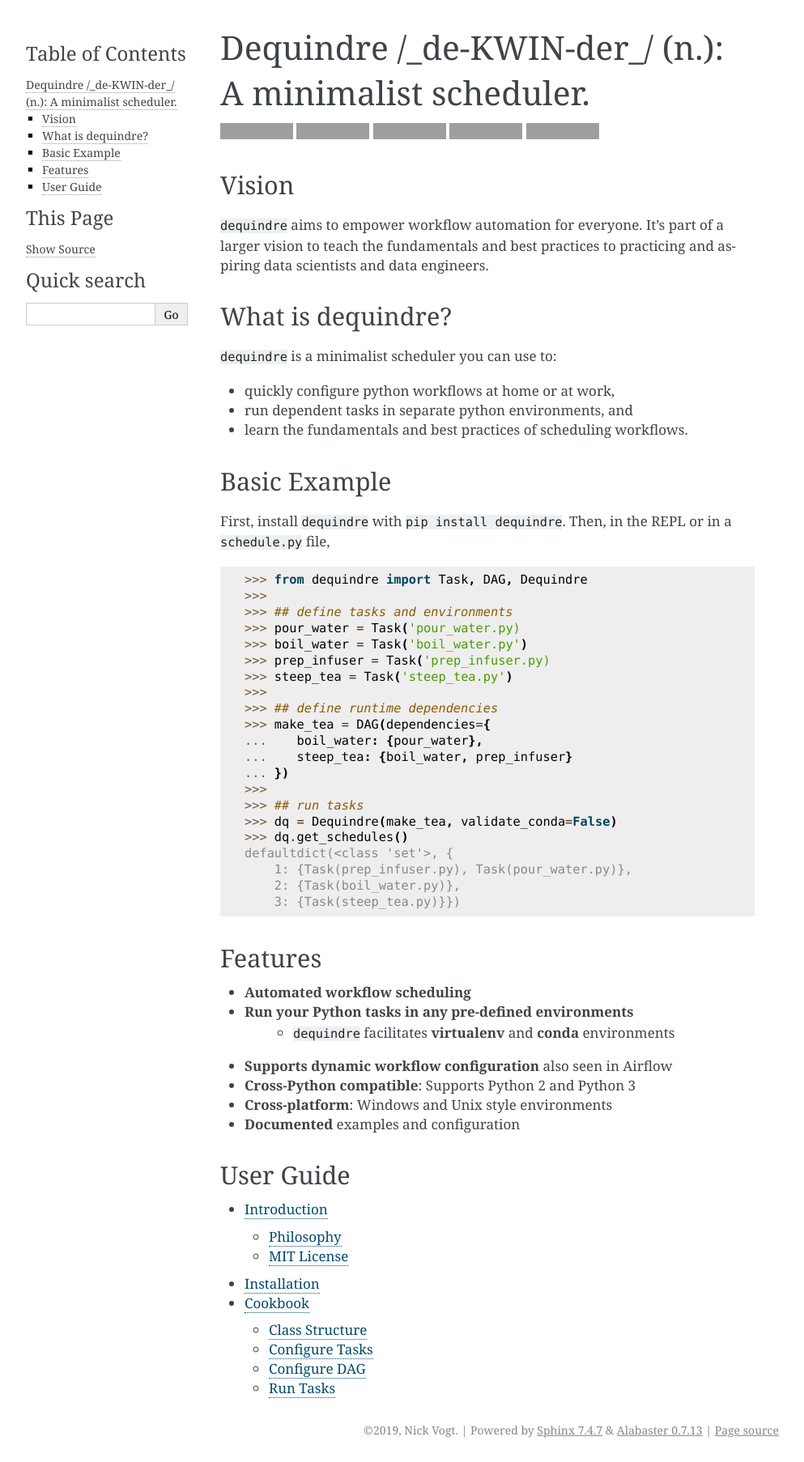
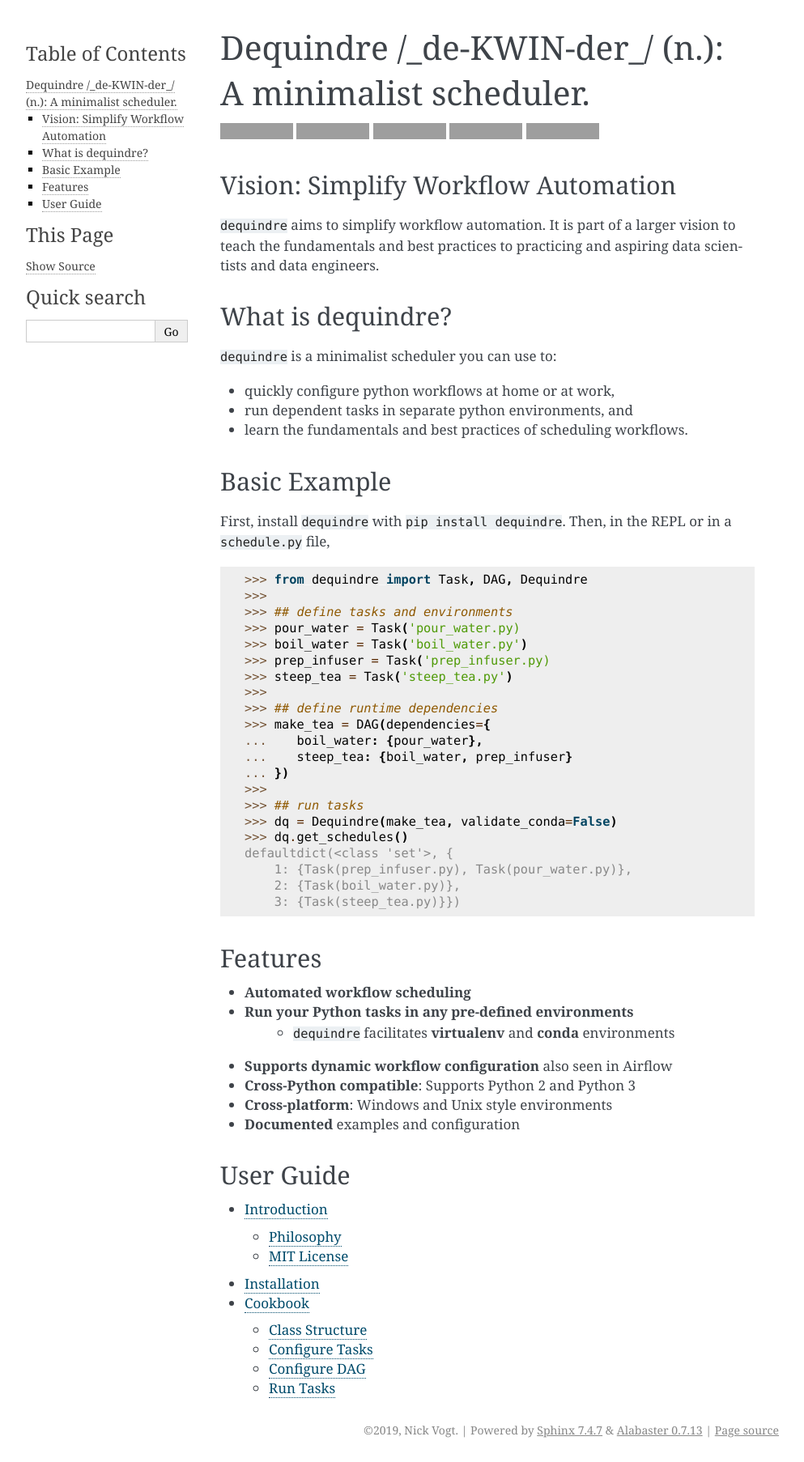
Before and after one commit to vogt4nick/dequindre, a Sphinx documentation site: the page built from docs/source/index.rst, in a window 1280 px wide. Shown: the whole page at 81% size, without its empty margins (148-1141 px from the left). Built offline with Sphinx 7.4.7, drawn with Linux system fonts in a browser that asks for light colours; grey boxes are pictures that could not be loaded.

```diff
--- a/docs/source/index.rst
+++ b/docs/source/index.rst
@@ -30,12 +30,12 @@ Dequindre /\_de-KWIN-der\_/ (n.): A minimalist scheduler.
 ..     :target: https://pypi.org/project/dequindre/
 
 
-Vision
-^^^^^^
+Vision: Simplify Workflow Automation
+^^^^^^^^^^^^^^^^^^^^^^^^^^^^^^^^^^^^
 
-``dequindre`` aims to empower workflow automation for everyone. It's part of a
-larger vision to teach the fundamentals and best practices to practicing and
-aspiring data scientists and data engineers.
+``dequindre`` aims to simplify workflow automation. It is part of a larger
+vision to teach the fundamentals and best practices to practicing and aspiring
+data scientists and data engineers.
 
 
 What is dequindre?
```
Also changed, not shown: readme.md (+2 -4 lines).
